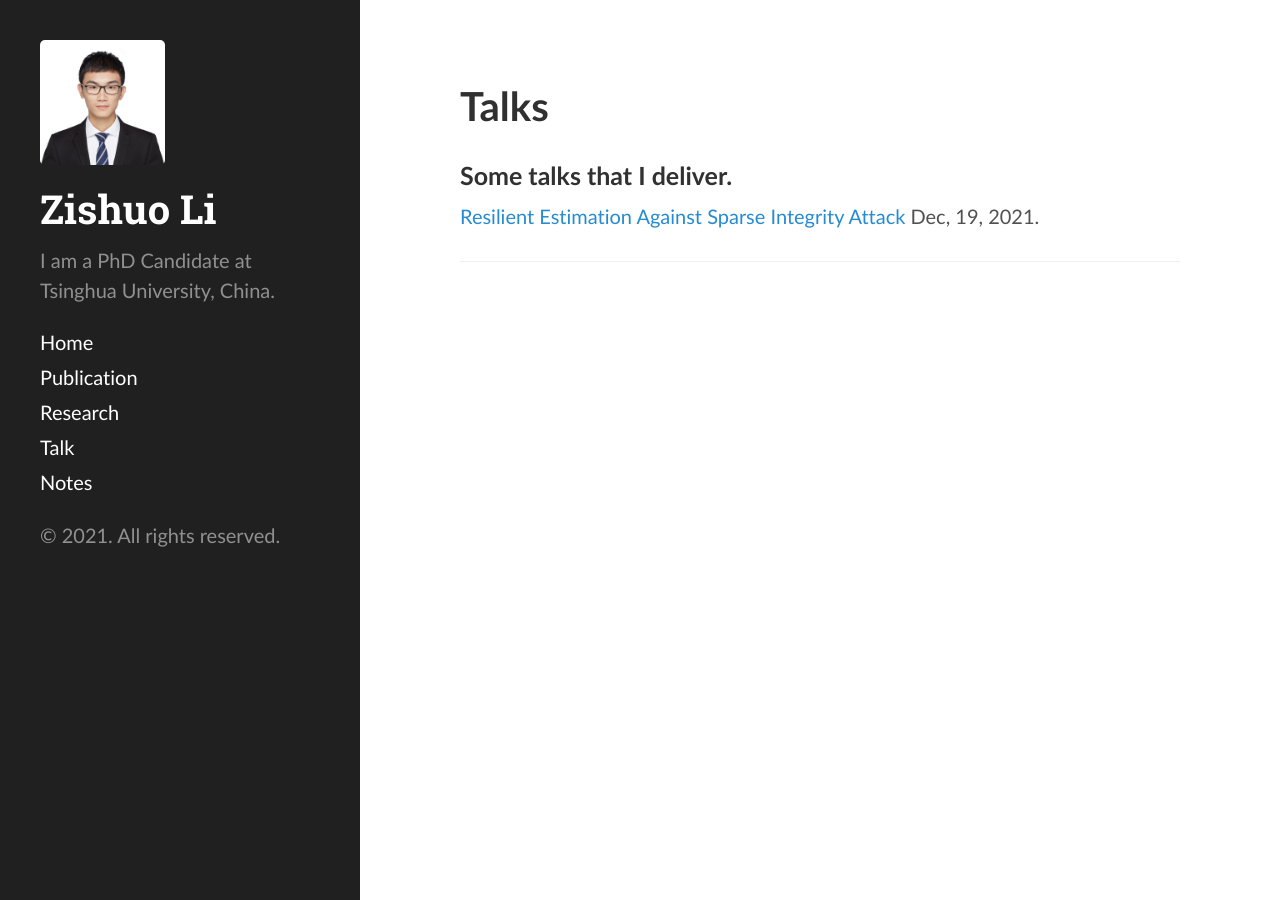
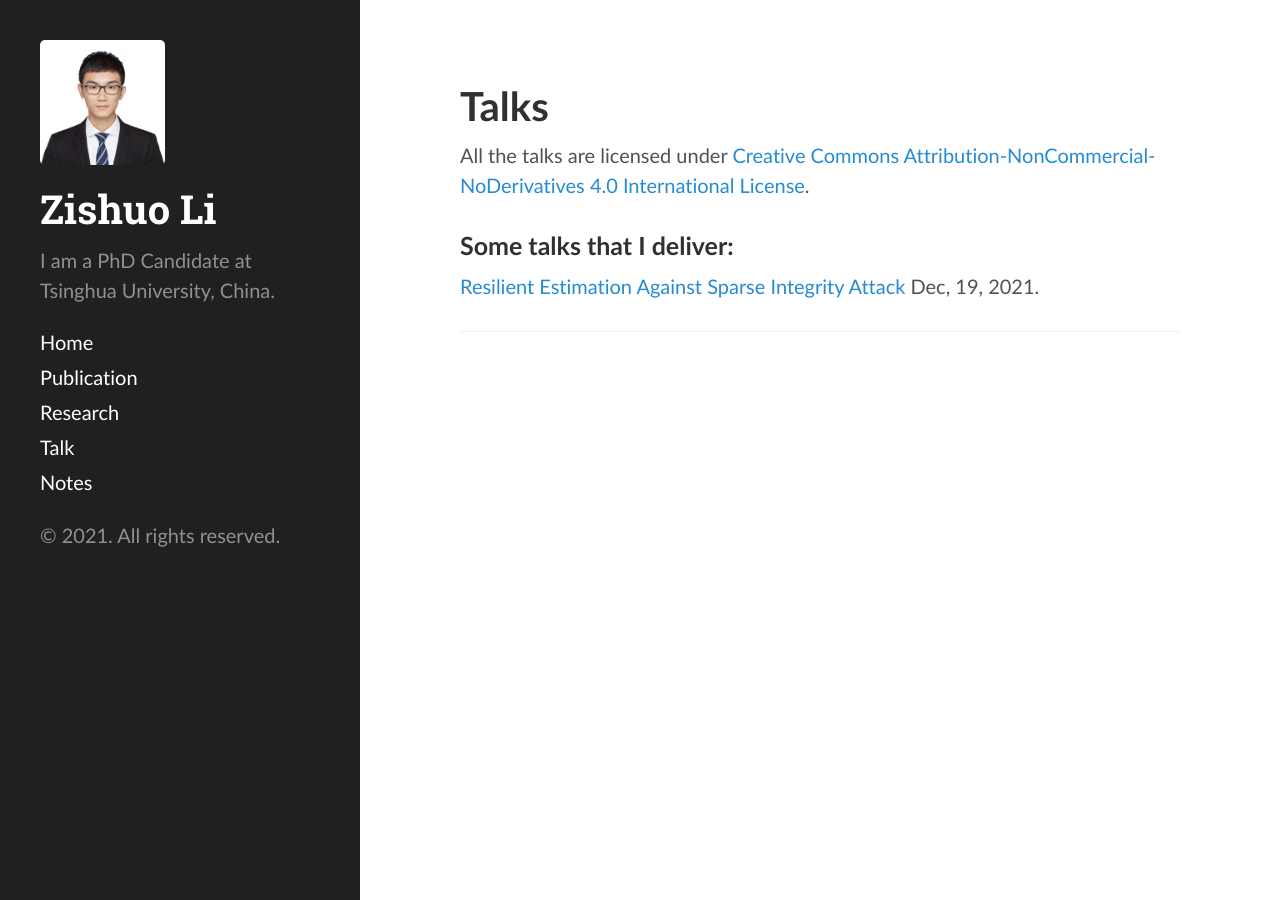
Before and after one commit to zs-li-zz/zs-li.github.io, a Jekyll site: the page built from talk/index.html, in a window 1280 px wide. Built offline with Jekyll 4.4.1, drawn with Linux system fonts in a browser that asks for light colours; nearby versions of some CDN libraries.

Commit message:
add license

```diff
--- a/talk/index.html
+++ b/talk/index.html
@@ -3,8 +3,14 @@ layout: page
 title: Talks
 ---
 
-<h3>Some talks that I deliver.</h3>
+<div>
+  <p>
+    All the talks are licensed under <a href="https://creativecommons.org/licenses/by-nc-nd/4.0/">Creative Commons Attribution-NonCommercial-NoDerivatives 4.0 International License</a>.
+  </p>
+</div>
 
+
+<h3>Some talks that I deliver:</h3>
 
 <!-- No guarantee for accuracy or that I understand them. You can annotate the page or leave comments below. -->
 
```
